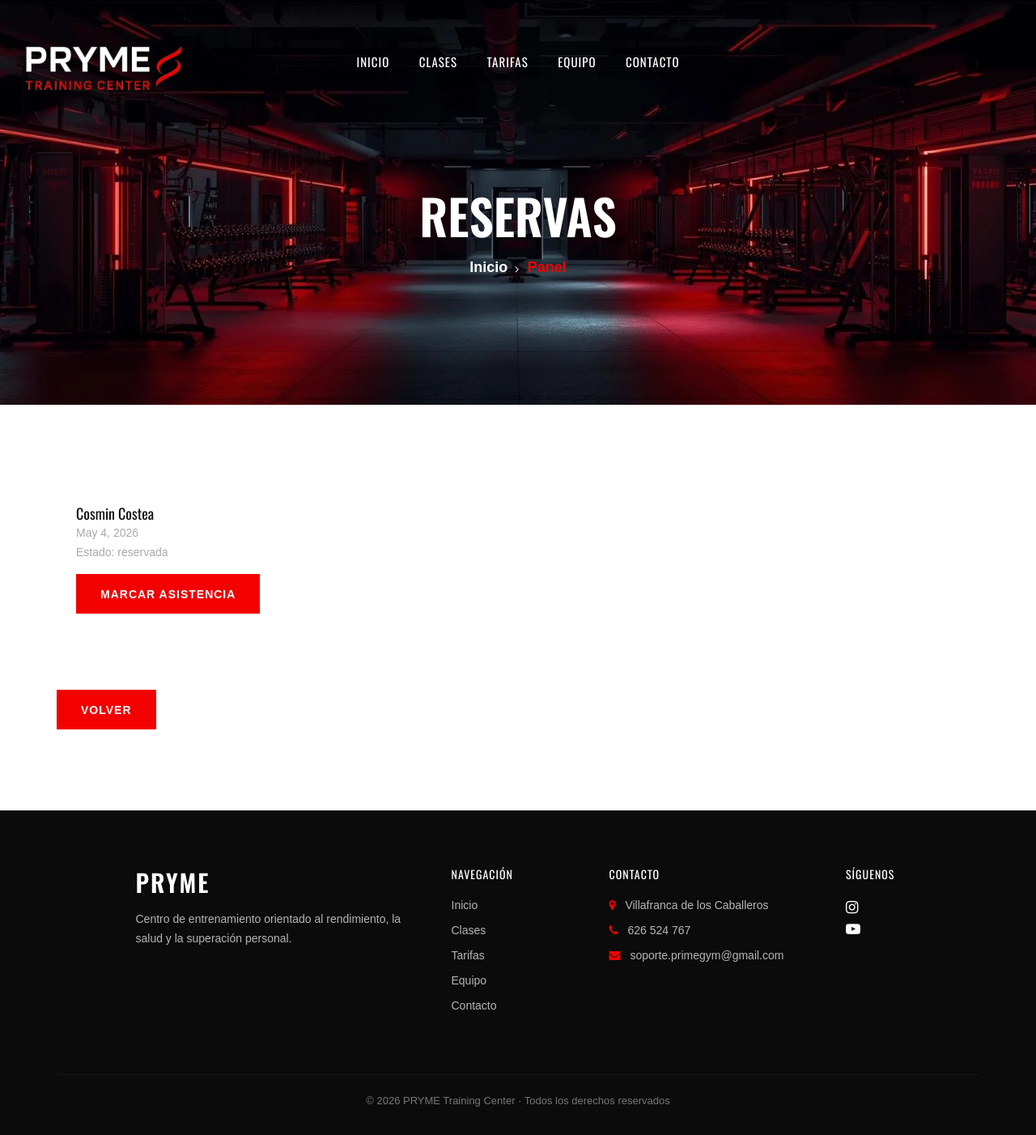
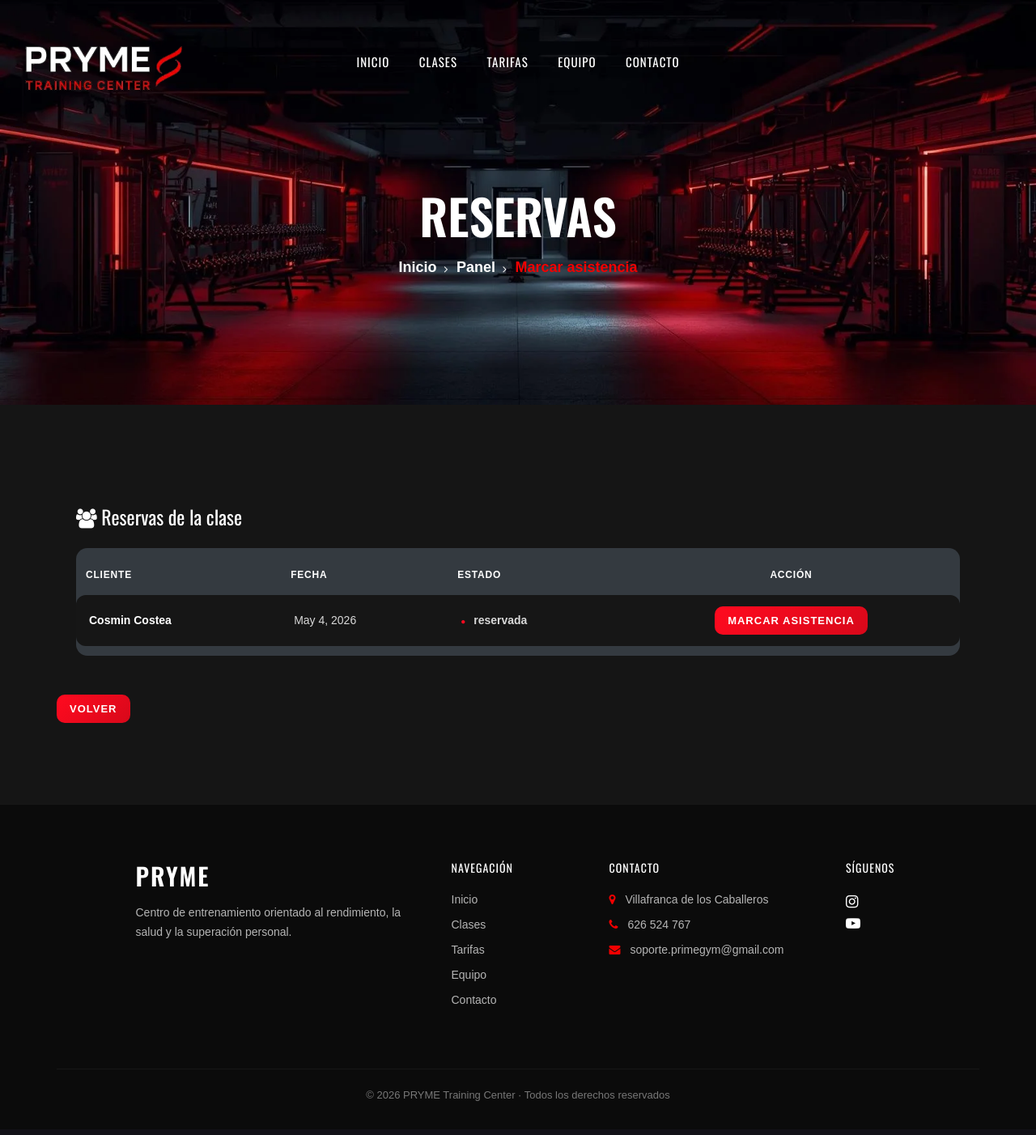
Before and after one commit to cosmincostea21/TFG-PrimeGym, a Django app: page /entrenador/clase/1/reservas/ in a window 1280 px wide. Shown: the whole page at 81% size. After the commit the page ends 1360 px from the top, so only its background shows below. Run offline with Django 5.2, Linux system fonts and the light colour scheme; data comes from the database, SQL or seed files in the repository; both versions use the stored data as it was after the commit; some libraries are stand-ins or nearby versions; some web fonts are replaced.

Commit message:
{rama-cosmin} modificaciones de estilo

```diff
--- a/prime_gym/entrenador/templates/entrenador/components/base.html
+++ b/prime_gym/entrenador/templates/entrenador/components/base.html
@@ -97,7 +97,9 @@
 
                     <div class="bt-option">
                         <a href="{% url 'main' %}">Inicio</a>
-                        <span>{% block subtitulo %}Panel{% endblock %}</span>
+                        <a href="{% url 'entrenador:panel'%}">Panel</a>
+                        {% block enlace_nav %}{% endblock %}
+                        <span>{% block subtitulo %}{% endblock %}</span>
                     </div>
                 </div>
 
--- a/prime_gym/entrenador/templates/entrenador/mis_clases.html
+++ b/prime_gym/entrenador/templates/entrenador/mis_clases.html
@@ -3,6 +3,12 @@
 
 {% block title %}Mis Clases{% endblock %}
 {% block titulo %}Mis Clases{% endblock %}
+
+{% block enlace_nav %}
+    <a href="{% url 'entrenador:mis_clases'%}">Mis clases</a>
+{% endblock%}
+
+{% block subtitulo %}Info{% endblock %}
 
 {% block css_entrenador %}
     <link rel="stylesheet" href="{% static 'css/entrenador/style_mis_clases.css' %}">
--- a/prime_gym/entrenador/templates/entrenador/panel.html
+++ b/prime_gym/entrenador/templates/entrenador/panel.html
@@ -59,7 +59,7 @@
 </div>
 
 <!-- ACCIONES -->
-<div class="row mt-4">
+<div class="row mt-5">
     <div class="col-md-6 text-center">
         <a href="{% url 'entrenador:mis_clases' %}" class="primary-btn">
             Mis clases
--- a/prime_gym/entrenador/templates/entrenador/reservas_clase.html
+++ b/prime_gym/entrenador/templates/entrenador/reservas_clase.html
@@ -1,40 +1,71 @@
 {% extends "entrenador/components/base.html" %}
 {% load static %}
-
 
 {% block title %}Reservas{% endblock %}
 {% block titulo %}Reservas{% endblock %}
 
+{% block subtitulo %}Marcar asistencia{% endblock %}
+
+{% block css_entrenador %}
+    <link rel="stylesheet" href="{% static 'css/entrenador/style_reservas_entrenador.css' %}">
+{% endblock%}
+
 {% block contenido %}
 
 <div class="row">
+    <div class="col-lg-12">
+        <div class="p-4">
 
+            <h4 class="mb-4">
+                <i class="fa fa-users"></i> Reservas de la clase
+            </h4>
+
+            {% if reservas %}
+                <div class="table-responsive">
+                    <table class="table table-dark table-borderless align-middle">
+                        <thead>
+                            <tr>
+                                <th>Cliente</th>
+                                <th>Fecha</th>
+                                <th>Estado</th>
+                                <th class="text-center">Acción</th>
+                            </tr>
+                        </thead>
+                        <tbody>
                             {% for reserva in reservas %}
-        <div class="col-lg-6 mb-4">
-            <div class="class-item p-4">
-
-                <h5>{{ reserva.cliente.nombre }}</h5>
-
-                <p>
-                    {{ reserva.fecha_reserva }} <br>
-                    Estado: {{ reserva.estado }}
-                </p>
-
+                                <tr>
+                                    <td>
+                                        <strong>{{ reserva.cliente.nombre }}</strong>
+                                    </td>
+                                    <td>
+                                        {{ reserva.fecha_reserva }}
+                                    </td>
+                                    <td>
+                                        {{ reserva.estado }}
+                                    </td>
+                                    <td class="text-center">
                                         <a href="{% url 'entrenador:marcar_asistencia' reserva.id clase.id %}"
                                            class="primary-btn">
                                             Marcar asistencia
                                         </a>
+                                    </td>
+                                </tr>
+                            {% endfor %}
+                        </tbody>
+                    </table>
+                </div>
+            {% else %}
+                <p>No hay reservas</p>
+            {% endif %}
 
         </div>
     </div>
-{% empty %}
-    <p>No hay reservas</p>
-{% endfor %}
-
 </div>
 
-<a href="{% url 'entrenador:mis_clases' %}" class="primary-btn mt-3">
+<div class="mt-4">
+    <a href="{% url 'entrenador:mis_clases' %}" class="primary-btn">
         Volver
     </a>
+</div>
 
 {% endblock %}
--- a/prime_gym/entrenador/views.py
+++ b/prime_gym/entrenador/views.py
@@ -36,7 +36,6 @@
     entrenador = Entrenador.objects.first()
     clases = Clase.objects.filter(entrenador=entrenador)
     total_clases = clases.count()
-
     total_reservas = Reserva.objects.filter(clase__entrenador=entrenador).count()
 
     hoy = date.today()
@@ -55,6 +54,6 @@
     #entrenador = Entrenador.objects.get(email=request.user.email)
     entrenador = Entrenador.objects.first()
     hoy = date.today()
-    reservas_hoy = Reserva.objects.filter(clase__entrenador=entrenador, fecha_reserva=hoy)
+    reservas_hoy = Reserva.objects.filter(clase__entrenador=entrenador, fecha_reserva=hoy, estado="reservada")
 
     return render(request, 'entrenador/clases_hoy.html', {'reservas': reservas_hoy})
--- a/prime_gym/static/css/entrenador/style_mis_clases.css
+++ b/prime_gym/static/css/entrenador/style_mis_clases.css
@@ -9,6 +9,7 @@
     --rt2:     #d8d8d8;
     --rm:      #888;
 }
+
 .spad {
   background-color: #151515;
 }
--- a/prime_gym/static/css/entrenador/style_panel_entrenador.css
+++ b/prime_gym/static/css/entrenador/style_panel_entrenador.css
@@ -11,7 +11,7 @@
 }
 /* ===== CONTENEDOR GENERAL ===== */
 .spad {
-    background-color: var(--rs2);
+    background-color: #151515;
 }
 
 /* ===== TARJETAS BASE ===== */
--- /dev/null
+++ b/prime_gym/static/css/entrenador/style_reservas_entrenador.css
@@ -0,0 +1,139 @@
+:root {
+    --rb:      #0a0a0a;
+    --rs:      #111111;
+    --rs2:     #161616;
+    --rl:      rgba(255,255,255,0.06);
+    --rr:      #ff0a1f;
+    --rr-soft: rgba(255,10,31,0.12);
+    --rt:      #ffffff;
+    --rt2:     #d8d8d8;
+    --rm:      #888;
+}
+
+h4{
+    color: white;
+}
+.spad {
+  background-color: #151515;
+}
+
+/* ===== CONTENEDOR ===== */
+.class-item {
+    background: linear-gradient(180deg, var(--rb), var(--rs));
+    border-radius: 16px;
+    box-shadow: 0 14px 34px rgba(0, 0, 0, 0.75);
+}
+
+/* ===== TÍTULO ===== */
+.class-item h4 {
+    color: var(--rt);
+    font-size: 18px;
+    font-weight: 700;
+    letter-spacing: 0.4px;
+}
+
+.class-item h4 i {
+    color: var(--rr);
+    margin-right: 8px;
+}
+
+/* ===== TABLA ===== */
+.table {
+    margin-bottom: 0;
+    border-collapse: separate;
+    border-spacing: 0 12px;
+}
+
+/* ===== CABECERA ===== */
+.table thead th {
+    color: white;
+    font-size: 12px;
+    text-transform: uppercase;
+    letter-spacing: 0.8px;
+    font-weight: 600;
+    border: none;
+    padding-bottom: 4px;
+}
+
+/* ===== FILAS ===== */
+.table tbody tr {
+    background: var(--rs2);
+    border-radius: 12px;
+    transition: transform .15s ease, box-shadow .2s ease;
+}
+
+.table tbody tr:hover {
+    transform: translateY(-2px);
+    box-shadow: 0 8px 20px rgba(0, 0, 0, 0.6);
+}
+
+/* ===== CELDAS ===== */
+.table tbody td {
+    color: var(--rt2);
+    font-size: 14px;
+    border: none;
+    padding: 14px 16px;
+    vertical-align: middle;
+}
+
+.table tbody td:first-child {
+    border-radius: 12px 0 0 12px;
+}
+
+.table tbody td:last-child {
+    border-radius: 0 12px 12px 0;
+}
+
+/* ===== CLIENTE ===== */
+.table tbody td strong {
+    color: var(--rt);
+    font-weight: 600;
+}
+
+/* ===== ESTADO ===== */
+.table tbody td:nth-child(3) {
+    font-weight: 600;
+}
+
+/* Ejemplo visual de estado (si luego lo conviertes en badge) */
+.table tbody tr td:nth-child(3)::before {
+    content: "●";
+    color: var(--rr);
+    margin-right: 6px;
+    font-size: 10px;
+}
+
+/* ===== BOTÓN ACCIÓN ===== */
+.primary-btn {
+    display: inline-block;
+    background: linear-gradient(135deg, var(--rr), #d8081a);
+    color: var(--rt);
+    padding: 10px 16px;
+    border-radius: 10px;
+    font-size: 13px;
+    font-weight: 700;
+    text-decoration: none;
+    transition: transform .2s ease, box-shadow .25s ease;
+}
+
+.primary-btn:hover {
+    transform: translateY(-2px);
+    box-shadow: 0 8px 20px var(--rr-soft);
+}
+
+/* ===== VOLVER ===== */
+a.primary-btn.mt-3 {
+    margin-top: 24px;
+}
+
+/* ===== TABLE RESPONSIVE ===== */
+.table-responsive {
+    border-radius: 14px;
+    overflow: hidden;
+}
+
+/* ===== ESTADO VACÍO ===== */
+.class-item p {
+    color: var(--rm);
+    font-size: 14px;
+}
```
Also changed, not shown: prime_gym/entrenador/templates/entrenador/clases_hoy.html (+12 -1 lines), prime_gym/static/css/entrenador/style_clases_hoy.css (added, +107 -0 lines), prime_gym/db.sqlite3. Lines whose indentation alone changed are shown as unchanged.
